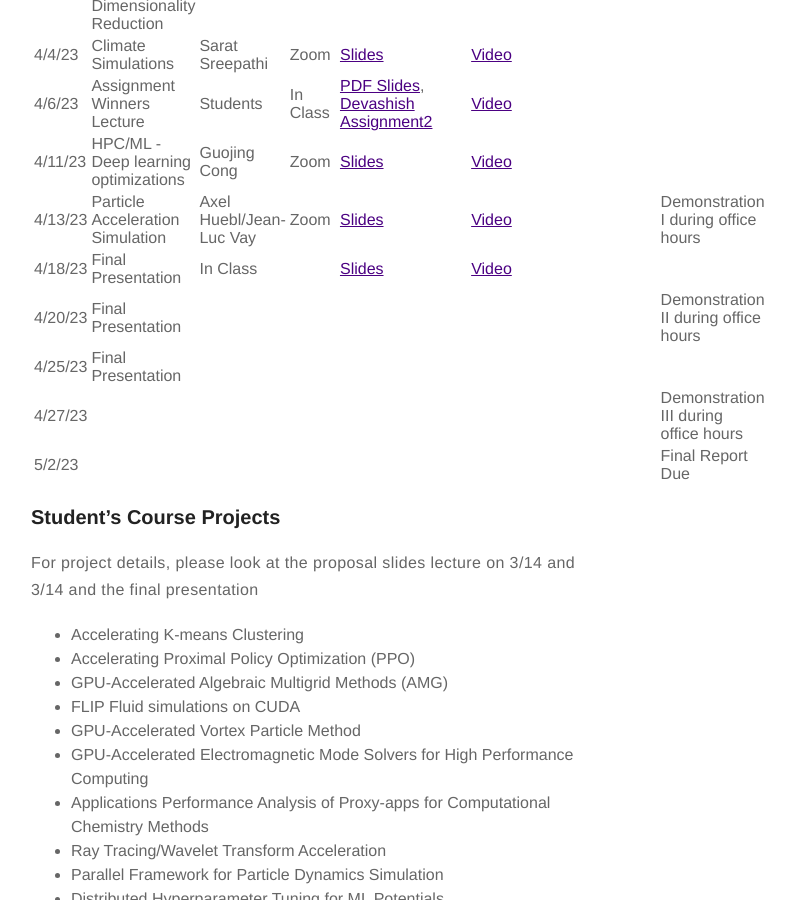
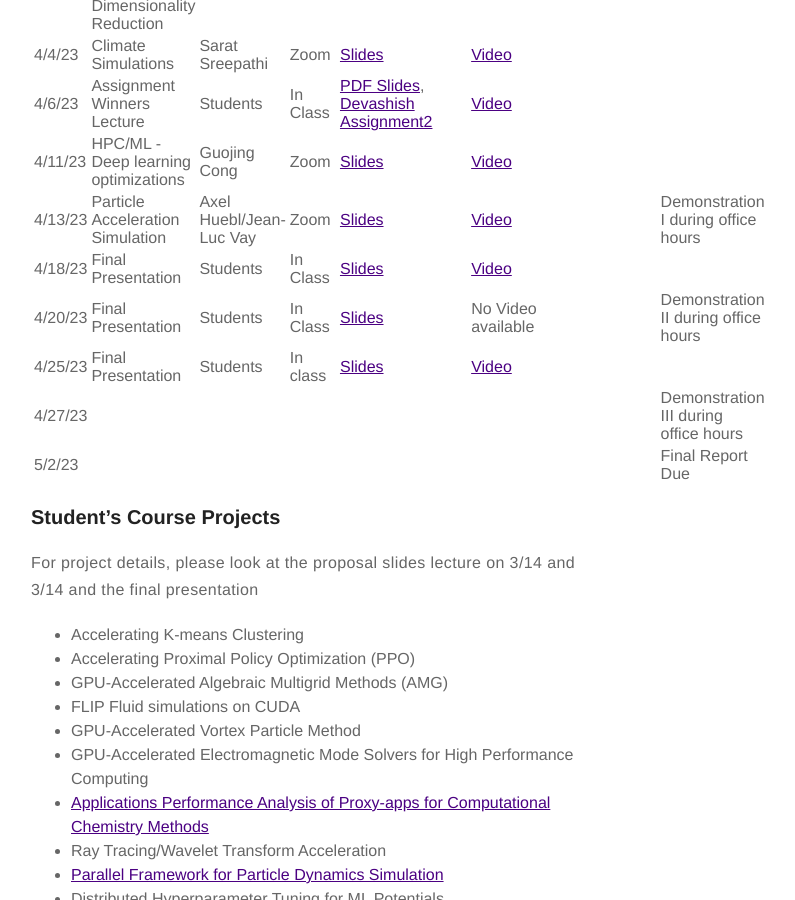
Before and after one commit to ramkikannan/ramkikannan.github.io, a Jekyll site: the page built from teaching.md, in a window 1280 px wide and 900 px high, scrolled down 6178 px. Shown: the whole window, without its empty margins (329-1124 px from the left). Built offline with Jekyll 4.4.1, drawn with Linux system fonts in a browser that asks for light colours; a style sheet for code colours, icons or effects is not loaded.

Commit message:
added final presentation details

```diff
--- a/teaching.md
+++ b/teaching.md
@@ -192,9 +192,9 @@ Login regularly to complete your work, so that you do not have to spend a lot of
 | 4/6/23  | Assignment Winners Lecture                                           | Students | In Class                   | [PDF Slides](6230/slides/assignment_winners.pdf), [Devashish Assignment2](6230/slides/devashish_assignment2.ppsx)             | [Video](https://youtu.be/fCcA1I_7QUg)                |                                                                                      |
 | 4/11/23 |   HPC/ML - Deep learning optimizations                                   |Guojing Cong         |  Zoom                | [Slides](6230/slides/guojing-talk-gatech-23.pdf)             |  [Video](https://youtu.be/Cteoc-vo-34)               |                                                                                      |
 | 4/13/23 | Particle Acceleration Simulation                        | Axel Huebl/Jean-Luc Vay | Zoom                  |  [Slides](6230/slides/WarpX-GATech-2023-04-13.pdf)            |  [Video](https://youtu.be/2ug1ww0Ygv8)              |                                                                                      | Demonstration I during office hours
-| 4/18/23 | Final Presentation                                      | In Class                   |                    | [Slides](6230/slides/418_day1_final_presentation.pdf)             |  [Video](https://youtu.be/F8sNcFXRP0Q)              |                                                                                      |
-| 4/20/23 | Final Presentation                                      |                   |                   |              |                |                                                                                      | Demonstration II during office hours
-| 4/25/23 | Final Presentation                                      |                   |                   |              |                |
+| 4/18/23 | Final Presentation                                      |      Students              | In Class                   | [Slides](6230/slides/418_day1_final_presentation.pdf)             |  [Video](https://youtu.be/F8sNcFXRP0Q)              |                                                                                      |
+| 4/20/23 | Final Presentation                                      | Students                  | In Class                  | [Slides](6230/slides/420_day2_final_presentation.pdf)             |  No Video available             |                                                                                      | Demonstration II during office hours
+| 4/25/23 | Final Presentation                                      |  Students                  |    In class               |   [Slides](6230/slides/425_day3_finalpresentation.pdf)           | [Video](https://youtu.be/gGnt5fGeHz0)               |
 | 4/27/23 |                                                         |                   |                   |              |                |                                                                                      | Demonstration III during office hours
 | 5/2/23  |                                                         |                   |                   |              |                |                                                                                      | Final Report Due
 
@@ -208,8 +208,8 @@ For project details, please look at the proposal slides lecture on 3/14 and 3/14
 * FLIP Fluid simulations on CUDA
 * GPU-Accelerated Vortex Particle Method
 * GPU-Accelerated Electromagnetic Mode Solvers for High Performance Computing
-* Applications	Performance Analysis of Proxy-apps for Computational Chemistry Methods
+* [Applications	Performance Analysis of Proxy-apps for Computational Chemistry Methods](https://github.com/shehan807/ParrLO)
 * Ray Tracing/Wavelet Transform Acceleration
-* Parallel Framework for Particle Dynamics Simulation
+* [Parallel Framework for Particle Dynamics Simulation](https://github.com/Mi-Dora/Parallel-Framework-for-Particle-Dynamics-Simulation)
 * Distributed Hyperparameter Tuning for ML Potentials
 * Accelerate Tensor Computation Leveraing TVM and SIMD on ARM CPU
```
Also changed, not shown: 3 other files.
